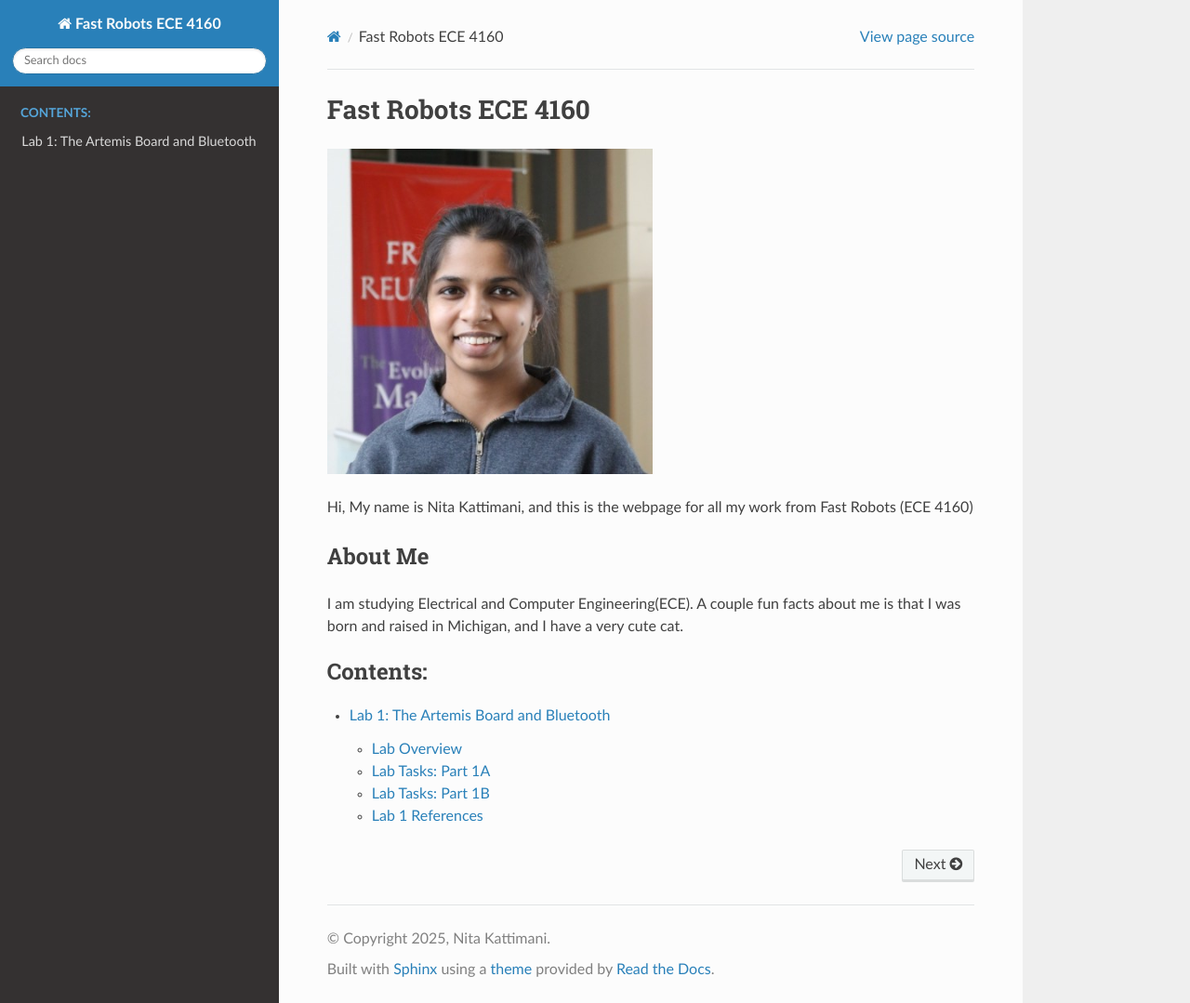
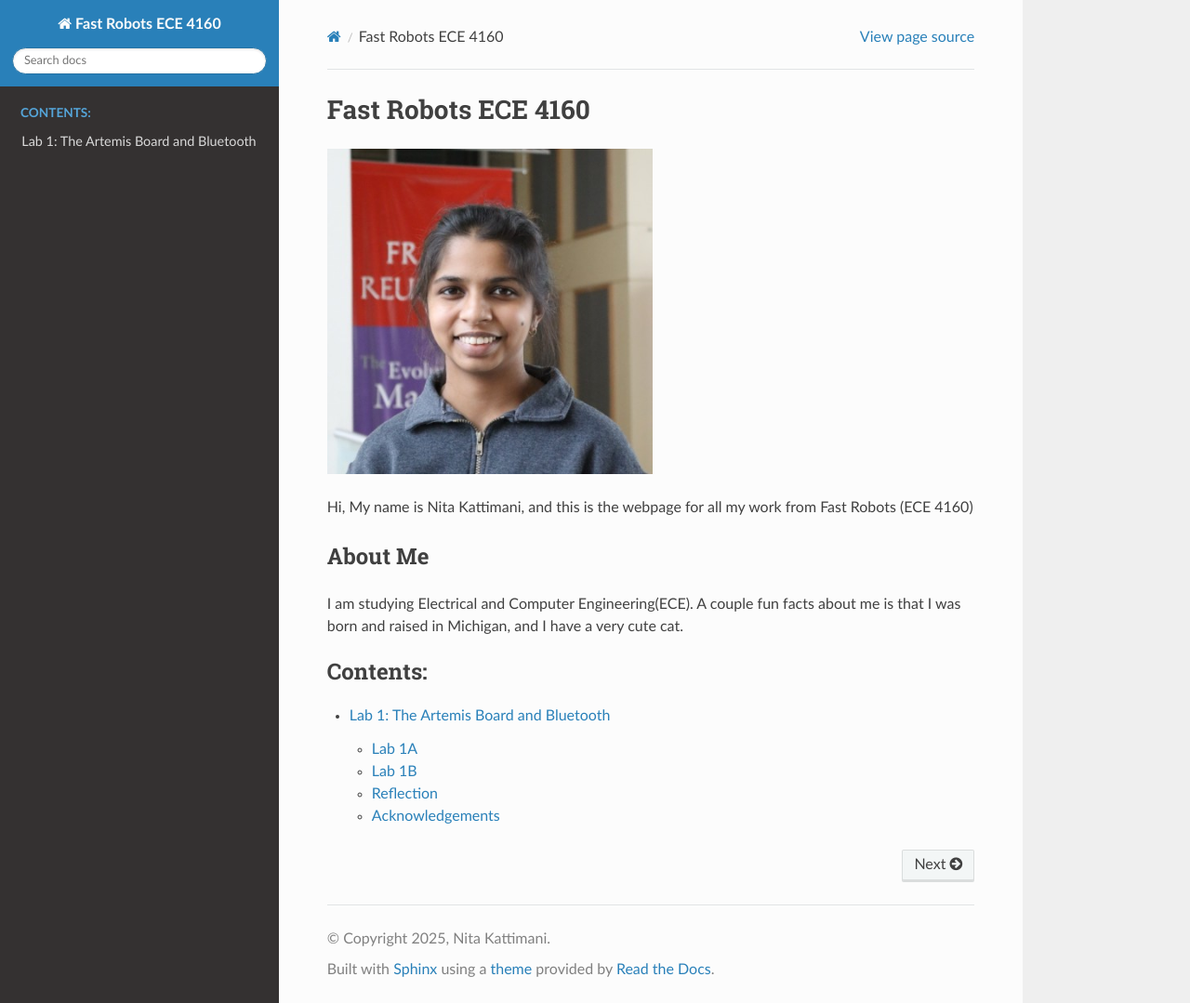
Before and after one commit to nskatti1/test-website, a Sphinx documentation site: the page built from docs/index.rst, in a window 1280 px wide and 1079 px high. Shown: the whole window at 93% size. Built offline with Sphinx 7.4.7 and the Read the Docs theme 3.1.0, drawn with Linux system fonts in a browser that asks for light colours; pages that are not in the unit, such as notebooks, are missing from menus; some of the changed lines change nothing that is shown.

Commit message:
Update lab1.rst

```diff
--- a/docs/lab1.rst
+++ b/docs/lab1.rst
@@ -1,334 +1,356 @@
 ====================================
 Lab 1: The Artemis Board and Bluetooth
 ====================================
+
+In this lab, we explored the SparkFun RedBoard Artemis Nano, focusing on its integration with the Arduino IDE and Bluetooth Low Energy (BLE) communication.
 
 .. contents::
     :depth: 2
     :local:
 
-Lab Overview
-============
+Lab 1A
+--------------------------------------------------------------------------
 
-### Part 1
-This part tests the connection between the Artemis board and the computer. The Arduino IDE was installed, and tasks were completed to verify the Artemis board's functionality.
+Blink
+^^^^^^^^^^^^^^^^^^^^^^^^^^^^^^^^^^^^^^^^^^^^^^^^^^^^^^^^^^^^^^^^^^^^^^^^^^
+
+I started with the example "Blink" program to confirm that I could successfully program the board and control the on-board LED.
+
+insert video
+
+Serial
+^^^^^^^^^^^^^^^^^^^^^^^^^^^^^^^^^^^^^^^^^^^^^^^^^^^^^^^^^^^^^^^^^^^^^^^^^^
+
+After verifying basic programming functionality, I used the "Serial" example to test data communication between the board and a serial monitor, ensuring that input data was correctly echoed back.
+
+insert video
+
+Temperature & Microphone
+^^^^^^^^^^^^^^^^^^^^^^^^^^^^^^^^^^^^^^^^^^^^^^^^^^^^^^^^^^^^^^^^^^^^^^^^^^
+
+The "Analog Read" example demonstrated that sensor data, specifically from the temperature sensor, could be collected. Additionally, the "Microphone" example showed how I could access and process microphone data for frequency analysis.
+
+insert video
+
+
+Lab 1B
+--------------------------------------------------------------------------
 
 Prelab
-------
+^^^^^^^^^^^^^^^^^^^^^^^^^^^^^^^^^^^^^^^^^^^^^^^^^^^^^^^^^^^^^^^^^^^^^^^^^^
 
-- **Installed:** Arduino IDE 2.2.1
-- **Materials:**
-  - SparkFun RedBoard Artemis Nano
-  - USB-C to USB-C cable
-  - Arduino IDE
-  - Better Serial Plotter (for Task 4)
+In this section, I focused on establishing Bluetooth Low Energy (BLE) communication with the Artemis board using the ArduinoBLE library.
+I interfaced with it using Python via the bleak module, which required setting up a virtual environment and installing the necessary packages:
 
-Lab Tasks: Part 1A
-==================
+.. code-block:: bash
 
-### Task 1 & 2: Example - Blink It Up
+python3 -m venv FastRobots_ble
+.\FastRobots_ble\Scripts\activate
+pip install numpy pyyaml colorama nest_asyncio bleak jupyterlab
 
-The Artemis board was connected to the computer using the SparkFun Apollo3 Boards package installed via Arduino IDE's Boards Manager.
+To enable BLE communication, I first identified the board’s unique MAC Address using the ble_arduino.ino sketch.
+This MAC Address was then updated in connections.yaml to establish a proper connection.
 
-Example code used: `File -> Examples -> 01.Basics -> Blink`
+insert image
 
-- A loop was implemented to turn the board LED on for 1 second, then off for 1 second using `digitalWrite()`.
+Additionally, I generated a UUID for the Bluetooth service using Python:
 
-.. image:: <path/to/board-manager-image>
-    :alt: Arduino IDE Board Manager
+.. code-block:: python
 
-.. code-block:: arduino
+from uuid import uuid4
+uuid4()
 
-    // Code for Blink Task
-    void loop() {
-        digitalWrite(LED_BUILTIN, HIGH);
-        delay(1000);
-        digitalWrite(LED_BUILTIN, LOW);
-        delay(1000);
-    }
+After updating both connections.yaml and ble_arduino.ino, I was able to establish a BLE connection using helper functions provided by the course libraries.
 
----
+insert image
 
-### Task 3: Serial Communication (Example04_Serial)
+I had a lot of issues in this part and had to double check my python installations. Then I realized my bluetooth was not on :/. That solved my issues.
 
-The Artemis board's serial communication with the computer was tested.
-Example code: `File -> Examples -> Apollo3 -> Example04_Serial`.
+Lab Tasks
+^^^^^^^^^^^^^^^^^^^^^^^^^^^^^^^^^^^^^^^^^^^^^^^^^^^^^^^^^^^^^^^^^^^^^^^^^^
 
-- Outputs printed in the serial monitor:
-  "Hello", "This is the serial example", "Test 1", "Test 2", "Test 3".
+1. Echo
+""""""""""""""""""""""""""""""""""""""""""""""""""""""""""""""""""""""""""
 
-.. image:: <path/to/serial-monitor-image>
-    :alt: Serial Monitor Output
+The ECHO command receives a string from Python, modifies it, and returns the altered string. The modified string is also printed via serial output and is kind of like an "echo".
 
-.. video:: <path/to/serial-video.mp4>
-    :alt: Serial communication test video
+.. code-block:: c++
+   :caption: Case Statement for ``ECHO``
 
----
+   case ECHO:
 
-### Task 4: Temperature Sensor Test (Example02_AnalogRead)
+            char char_arr[MAX_MSG_SIZE];
 
-The Artemis board's temperature sensor was tested using the AnalogRead example.
-Example code: `File -> Examples -> Apollo3 -> Example02_AnalogRead`.
+            // Extract the next value from the command string as a character array
+            success = robot_cmd.get_next_value(char_arr);
+            if (!success)
+                return;
 
-- Covering the sensor increased the temperature reading from ~32.3°C to ~33.4°C.
+            const char* val;
 
-.. image:: <path/to/temp-test-image>
-    :alt: Temperature sensor reading
+            //Serial.println("Robot says -> ", );
+            tx_estring_value.clear();
+            tx_estring_value.append(char_arr);
+            val = tx_estring_value.c_str();
+            tx_characteristic_string.writeValue(val);
+            Serial.print("Robot says -> ");
+            Serial.println(val);
+            break;
 
-- Various temperature readings were plotted using the Better Serial Plotter.
+insert image
 
-.. image:: <path/to/serial-plot-image>
-    :alt: Temperature plot with Better Serial Plotter
+2. Send Three Floats
+""""""""""""""""""""""""""""""""""""""""""""""""""""""""""""""""""""""""""
 
----
+The SEND_THREE_FLOATS command functions similarly to ECHO, but it processes three float arguments instead of a single string.
 
-### Task 5: Microphone Output Test
+.. code-block:: c++
+   :caption: Case Statement for ``SEND_THREE_FLOATS``
 
-The microphone output was tested by speaking into the Artemis board's microphone.
-Example code: `File -> Examples -> PDM -> Example1_MicrophoneOutput`.
+        case SEND_THREE_FLOATS:
+            float float_a, float_b, float_c;
 
-- Speaking into the microphone changed the frequency readings.
+            // Extract the next value from the command string as an integer
+            success = robot_cmd.get_next_value(float_a);
+            if (!success)
+                return;
 
-.. image:: <path/to/mic-output-image>
-    :alt: Microphone output test
+            // Extract the next value from the command string as an integer
+            success = robot_cmd.get_next_value(float_b);
+            if (!success)
+                return;
+            success = robot_cmd.get_next_value(float_c);
+            if (!success)
+                return;
 
-.. video:: <path/to/mic-test-video.mp4>
-    :alt: Microphone frequency test video
+            Serial.print("Three Integers: ");
+            Serial.print(float_a);
+            Serial.print(", ");
+            Serial.println(float_b);
+            Serial.print(", ");
+            Serial.println(float_c);
 
----
+            break;
 
-Discussion for Part 1
-----------------------
+insert image
 
-- The connection between the Artemis board and the computer was tested.
-- Tasks included turning on/off an LED, printing serial monitor outputs, viewing temperature data, testing the microphone, and creating a musical tuner.
+3. Get Time Millis
+""""""""""""""""""""""""""""""""""""""""""""""""""""""""""""""""""""""""""
 
-Lab Tasks: Part 1B
-==================
+The GET_TIME_MILLIS command returns the current time in the format T:123456, obtained using the millis() function.
 
-This part tests **Bluetooth communication** between the Artemis board and the computer.
+.. code-block:: c++
+:caption: Case Statement for GET_TIME_MILLIS and GET_TIME_MILLIS_LOOP
 
-Prelab: Setup
--------------
+.. code-block:: c++
+   :caption: Case Statement for ``GET_TIME_MILLIS`` and ``GET_TIME_MILLIS_LOOP``
 
-- Installed Python 3 and pip
-- Created project folder: “MAE 5190 Lab”
-- Created virtual environment:
+        case GET_TIME_MILLIS:
+        /*
+          gets time
+        */
+            const char* time_val;
 
-.. code-block:: console
+            tx_estring_value.clear();
+            tx_estring_value.append("Time: ");
+            tx_estring_value.append((double)millis());
+            time_val = tx_estring_value.c_str();
+            tx_characteristic_string.writeValue(time_val);
+            Serial.println(time_val);
+            break;
 
-    python3 -m venv FastRobots_ble
+  case GET_TIME_MILLIS_LOOP:
+            double t;
+            t = (double) millis();
+            while ((double)millis() - t < 1000) {
+                tx_estring_value.clear();
+                tx_estring_value.append("Time: ");
+                tx_estring_value.append((double)millis());
+                tx_characteristic_string.writeValue(tx_estring_value.c_str());
+             }
+            break;
 
-- Activated and deactivated the virtual environment:
+insert image
 
-.. code-block:: console
+4. Notification Handler
+""""""""""""""""""""""""""""""""""""""""""""""""""""""""""""""""""""""""""
 
-    source FastRobots_ble/bin/activate
-    deactivate
+To parse the data being sent appropriately(and also follow lab instructions), I implemented a notification handler. I originally wrote much more complicated code, but then revised it after adding
+steps 6 and 7 to be a little more simpler.
 
-- Installed Python packages:
+.. code-block:: python
+   :caption: Notification handler to record the time response
 
-.. code-block:: console
+incoming_val= []
+array_storage = []
 
-    pip install numpy pyyaml colorama nest_asyncio bleak jupyterlab
+def notification_handler(uuid, byte_array):
+    global incoming_val, array_storage
+    incoming_val.append(ble.bytearray_to_string(byte_array)[:])
+    data = ble.bytearray_to_string(byte_array)
+    array_storage.append(data)
+    print(data)
 
-- Installed additional packages with TA assistance (e.g., matplotlib).
+ble.start_notify(ble.uuid['RX_STRING'], notification_handler)
 
-.. image:: <path/to/cli-setup-image>
-    :alt: CLI setup screenshot
+# Send GET_TIME_MILLIS Command
+ble.send_command(CMD.GET_TIME_MILLIS, "")
 
----
+5. Time Notification Loop
+""""""""""""""""""""""""""""""""""""""""""""""""""""""""""""""""""""""""""
 
-Prelab: Codebase Setup
------------------------
-
-- Installed provided codebase in the project directory
-- Copied the “ble_python” directory into the project folder
-- Opened Jupyter Notebook:
-
-.. code-block:: console
-
-    jupyter lab
-
-- Configured Bluetooth communication by updating:
-    - MAC address in `connection.yaml`
-    - UUIDs generated in `demo.ipynb`
-
-.. image:: <path/to/uuid-generation-image>
-    :alt: UUID generation in Jupyter Notebook
-
-Part B
------------------------------------
-
-This part tests **Bluetooth communication** between the Artemis board and the computer.
-
-### Task 1: ECHO Command
-
-The first task involved sending a string from the computer to the Artemis board using the `ECHO` command. The Artemis board receives the string, augments it, and sends it back.
-
-**Code for the ECHO command:**
+I wrote GET_TIME_MILLIS to record time stamps. And then wrote another command GET_TIME_MILLIS_LOOP as well.
+This can be used to measure differences in time.
 
 .. code-block:: c++
 
-    case ECHO:
-        char char_arr[MAX_MSG_SIZE];
-        if (robot_cmd.get_next_value(char_arr)) {
-            tx_estring_value.clear();
-            tx_estring_value.append(char_arr);
-            tx_characteristic_string.writeValue(tx_estring_value.c_str());
-            Serial.print("Robot says -> ");
-            Serial.println(tx_estring_value.c_str());
-        }
-        break;
+        case GET_TIME_MILLIS:
+        /*
+          gets time
+        */
+            const char* time_val;
 
-Example response in the serial monitor:
-`Robot says -> HiHello :)`
-
----
-
-### Task 2: SEND_THREE_FLOATS Command
-
-The second task required sending three float values from the computer to the Artemis board. The board extracts these floats and prints them.
-
-**Code for extracting and printing three floats:**
-
-.. code-block:: c++
-
-    case SEND_THREE_FLOATS:
-        float float_a, float_b, float_c;
-        if (robot_cmd.get_next_value(float_a) &&
-            robot_cmd.get_next_value(float_b) &&
-            robot_cmd.get_next_value(float_c)) {
-            Serial.print("Three Floats: ");
-            Serial.print(float_a);
-            Serial.print(", ");
-            Serial.print(float_b);
-            Serial.print(", ");
-            Serial.println(float_c);
-        }
-        break;
-
----
-
-### Task 3: GET_TIME_MILLIS Command
-
-The `GET_TIME_MILLIS` command makes the Artemis board reply with the current time in milliseconds as a string.
-
-**Code for GET_TIME_MILLIS:**
-
-.. code-block:: c++
-
-    case GET_TIME_MILLIS:
-        tx_estring_value.clear();
-        tx_estring_value.append("Time: ");
-        tx_estring_value.append((double)millis());
-        tx_characteristic_string.writeValue(tx_estring_value.c_str());
-        Serial.println(tx_estring_value.c_str());
-        break;
-
-Example output: `Time: 123456`
-
----
-
-### Task 4: Time Data Loop (GET_TIME_MILLIS_LOOP)
-
-In this task, the Artemis board sends the current time repeatedly in a loop for a few seconds. This helps determine the data transfer rate.
-
-**Code for looping time data:**
-
-.. code-block:: c++
-
-    case GET_TIME_MILLIS_LOOP:
-        double t = (double) millis();
-        while ((double)millis() - t < 1000) {
             tx_estring_value.clear();
             tx_estring_value.append("Time: ");
             tx_estring_value.append((double)millis());
-            tx_characteristic_string.writeValue(tx_estring_value.c_str());
-        }
-        break;
+            time_val = tx_estring_value.c_str();
+            tx_characteristic_string.writeValue(time_val);
+            Serial.println(time_val);
+            break;
 
----
+  case GET_TIME_MILLIS_LOOP:
+            double t;
+            t = (double) millis();
+            while ((double)millis() - t < 1000) {
+                tx_estring_value.clear();
+                tx_estring_value.append("Time: ");
+                tx_estring_value.append((double)millis());
+                tx_characteristic_string.writeValue(tx_estring_value.c_str());
+             }
+            break;
 
-### Task 5: SEND_TIME_DATA Command
 
-In this task, the board stores timestamps in an array and sends the array to the computer. The array is defined globally so it can be accessed across functions.
 
-**Code for storing and sending time data:**
+insert image
+
+
+Data Rate: :math:`\frac{100 \text{ entries} \cdot \frac{4B}{\text{entry}}}{3.034 s} = 131.84\frac{B}{s}`
+
+6. Send Times in Batch
+""""""""""""""""""""""""""""""""""""""""""""""""""""""""""""""""""""""""""
+
+I then wrote a command SEND_TIME_DATA that sent the time data back.
 
 .. code-block:: c++
+   :caption: Case Statements for  ``SEND_TIME_DATA``
 
-    case SEND_TIME_DATA:
-        float time_array[20];
-        for (int i = 0; i < 20; i++) {
-            time_array[i] = (float)millis();
-        }
-        for (int i = 0; i < 20; i++) {
-            tx_estring_value.clear();
-            tx_estring_value.append("Time: ");
-            tx_estring_value.append(time_array[i]);
-            tx_characteristic_string.writeValue(tx_estring_value.c_str());
-        }
-        break;
+  case SEND_TIME_DATA:
+            float time_array[20];
+            for (int i = 0; i < 20; i++) {
+                  time_array[i] = (float)millis();
+              }
 
----
+            for (int i = 0; i < 20; i++) {
+                  tx_estring_value.clear();
+                  tx_estring_value.append("Time: ");
+                  tx_estring_value.append(time_array[i]);
+                  tx_estring_value.append("s");
+                  tx_characteristic_string.writeValue(tx_estring_value.c_str());
+              }
+            break;
 
-### Task 6: GET_TEMP_READINGS Command
 
-The final task added a second array to store temperature readings alongside timestamps. The board sends both arrays, and each timestamp corresponds to a temperature reading.
 
-**Code for GET_TEMP_READINGS:**
+ insert image
+
+
+Data Rate: :math:`\frac{300 \text{ entries} \cdot \frac{4B}{\text{entry}}}{0.005 s} = 240000\frac{B}{s}`
+
+7. Send Temperature in Batch
+""""""""""""""""""""""""""""""""""""""""""""""""""""""""""""""""""""""""""
+
+I wrote GET_TEMP_READINGS that records both time and temperature and can be easily parsed.
 
 .. code-block:: c++
+   :caption: Case Statements for ``GET_TEMP_READINGS``
 
-    case GET_TEMP_READINGS:
-        float time_array[20], temp_array[20];
-        for (int i = 0; i < 20; i++) {
-            time_array[i] = (float)millis();
-            temp_array[i] = getTempDegF();  // Example function to get temperature
-        }
-        for (int i = 0; i < 20; i++) {
-            tx_estring_value.clear();
-            tx_estring_value.append("Time: ");
-            tx_estring_value.append(time_array[i]);
-            tx_estring_value.append("s Temp: ");
-            tx_estring_value.append(temp_array[i]);
-            tx_estring_value.append(" degrees");
-            tx_characteristic_string.writeValue(tx_estring_value.c_str());
-        }
-        break;
+   case GET_TEMP_READINGS:
+          float time_array1[20];
+                  for (int i = 0; i < 20; i++) {
+                        time_array1[i] = (float)millis();
+                    }
+            float temp_array[20];
+            for (int i=0; i<20; i++){
+                #ifdef ADCPIN
+                  int external = analogRead(EXTERNAL_ADC_PIN);
+                  analogWrite(LED_BUILTIN, external);
+                #endif
 
-**Note:** The `getTempDegF()` function retrieves the current temperature reading from the Artemis board.
+                  int vcc_3 = analogReadVCCDiv3();
+                  int vss = analogReadVSS();
+                  int temp_raw = analogReadTemp();
 
----
+                  float temp_f = getTempDegF();
+                  float vcc_v = getVCCV();
 
-### Task 7: Discussion on Data Methods
+                  temp_array[i] = temp_f;
+            }
+            for (int i = 0; i < 20; i++) {
+                  tx_estring_value.clear();
+                  tx_estring_value.append("Time: ");
+                  tx_estring_value.append(time_array1[i]);
+                  tx_estring_value.append("s Temp: ");
+                  tx_estring_value.append(temp_array[i]);
+                  tx_estring_value.append(" degrees ");
+                  tx_characteristic_string.writeValue(tx_estring_value.c_str());
+            }
+            break;
 
-The method used in Task 4 sends data individually, while Task 5 sends data in arrays. The array-based method has a higher data transfer rate but uses more memory on the Artemis board.
+My notification handler broke when I added SEND_TEMP_DATA and GET_TEMP_READINGS, so I went back to reevaluate it as it was repeating weirdly.
+While I never figured out exactly what it was, I simplified it and redid it to print general statements.
 
-- **Advantages of Task 4:**
-  - Lower memory usage on the Artemis board.
+insert
 
-- **Advantages of Task 5:**
-  - Faster data transfer rates.
+Data Rate: :math:`\frac{300 \text{ entries} \cdot \frac{8B}{\text{entry}}}{0.096 s} = 25000\frac{B}{s}`
 
-The Artemis board has 384 kB of RAM. Calculations should be done to determine how much data can be stored based on sampling frequency and data size.
+8.
+""""""""""""""""""""""""""""""""""""""""""""""""""""""""""""""""""""""""""
+I have two methods to collect and store data: incrementally using
+GET_TIME_MILLIS or in batches with the note and send data commands. Each
+ approach has its own advantages and disadvantages:
 
 
-### Task 7: Discussion for Tasks 4 and 5
+* Latency: Using GET_TIME_MILLIS introduces significant delays between
+readings due to BLE communication. In contrast, recording data in batches
+ runs in a loop on the Artemis, bypassing BLE latency and allowing for
+ much faster iterations.
 
-- Comparison of individual vs. array-based data transfer rates.
-- Advantages/disadvantages of each method.
-- Memory considerations for Artemis board.
+* Feedback: With GET_TIME_MILLIS, I receive immediate feedback from sensors,
+which can be useful for debugging. On the other hand, recording data in
+ batches and sending it later introduces a delay between the initial
+ request and data reception.
 
----
+* Storage: GET_TIME_MILLIS requires minimal, temporary storage to collect
+and send data immediately. However, batch storage necessitates storing all
+ data first, which demands significantly more memory. The approximate
+upper limit is 384kB of RAM; if I store only time (4B per reading), I can
+record up to 98,304 readings. Storing both time and temperature cuts this
+to 49,152 readings. If storage becomes a limitation, I may need to repeat
+batch recordings by overwriting previous data or reduce the sampling
+frequency to extend the data collection period.
 
-Discussion for Part 2
-----------------------
 
-- Learned how to use Bluetooth communication and UUIDs.
-- Experienced minimal issues connecting to Bluetooth.
 
-Lab 1 References
-================
+Reflection
+--------------------------------------------------------------------------
 
-Thank you to the TAs and references to past
+Communication is crucial in order to figure out what is happening. This lab seemed to be focused on getting settled with the board and establishing communication with it.
+I struggled with getting set up only to realize that my bluetooth was not on.
+
+
+Acknowledgements
+--------------------------------------------------------------------------
+
+Thanks to all the staff and the professor for helping in lab. I referenced Mikayla Lahr, Nidhi Sonwalkar, Kofi Ohene Adu, Minh Nguyen, and Daria Kot.
+I also had ChatGPT proof read this webpage and shorten my writing.
+Shout out to Aidan McNay for sitting with me and teaching me about Sphinx and helping me build a test repo for this class(before I publish to this actual page)
```
